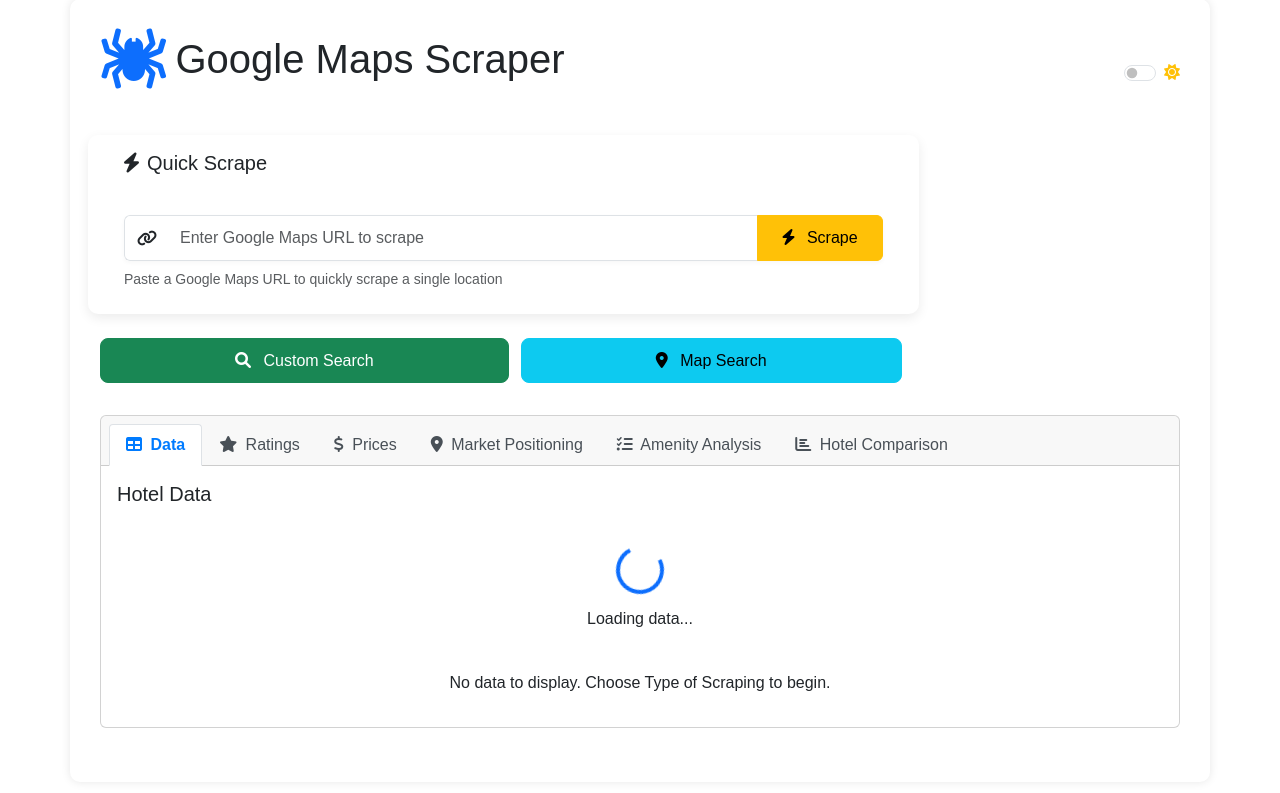
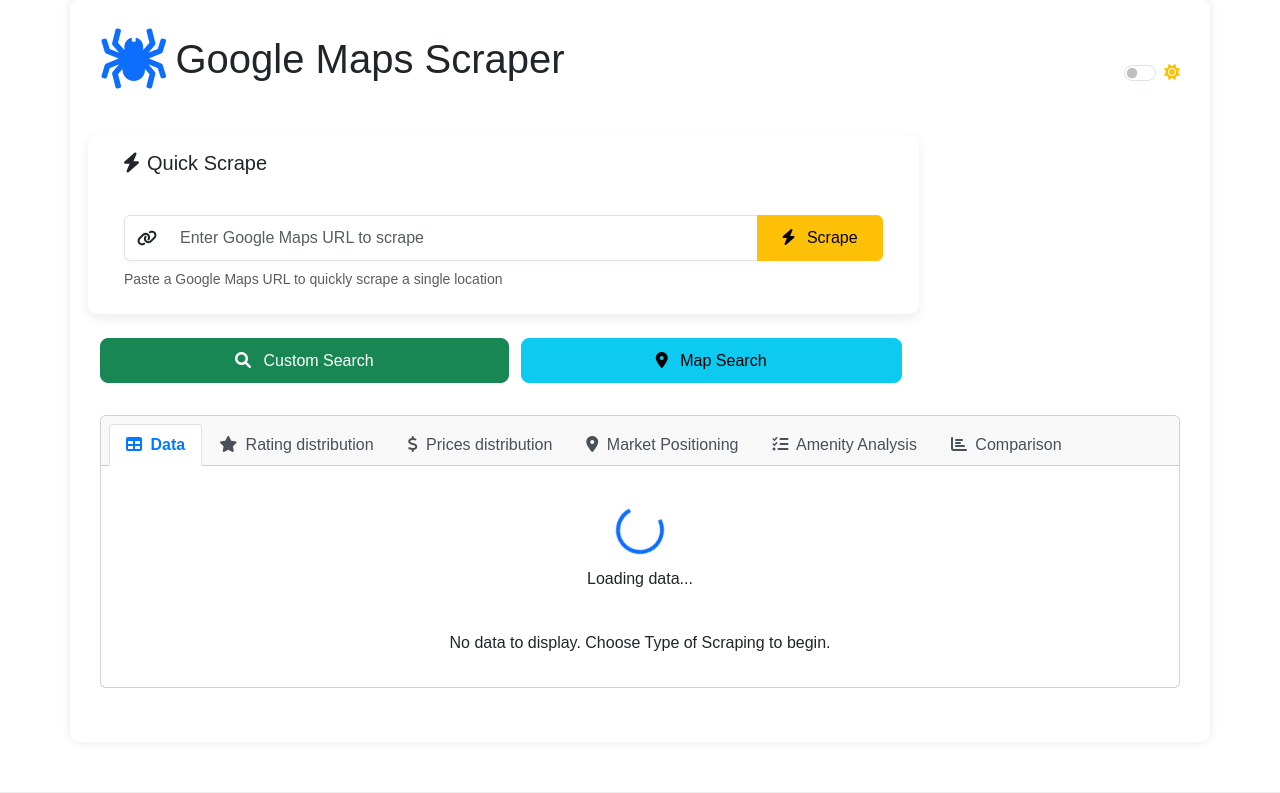
Before and after one commit to kenagt/GoogleMapsScraper, a Flask app: template templates/index.html in a window 1280 px wide. Shown: the part 21-814 px from the top of the page. Run offline with Flask 3, Linux system fonts and the light colour scheme; the template is opened without the code that fills it, so the values that code supplies are empty; some libraries are stand-ins or nearby versions.

Commit message:
- Changing naming

```diff
--- a/scraping/google_maps_scraper.py
+++ b/scraping/google_maps_scraper.py
@@ -128,7 +128,7 @@ def scrape_google_maps_urls(driver):
         logger.info(f"Loaded URL number: {str(len(urls))}")
 
         ###COMMENT
-        #break
+        break
 
         ###UNCOMMENT
         # Scroll down to load more businesses
--- a/templates/index.html
+++ b/templates/index.html
@@ -88,12 +88,12 @@
                     </li>
                     <li class="nav-item" role="presentation">
                         <button class="nav-link" id="ratings-tab" data-bs-toggle="tab" data-bs-target="#ratings-tab-pane" type="button" role="tab" aria-controls="ratings-tab-pane" aria-selected="false">
-                            <i class="fas fa-star me-1"></i> Ratings
+                            <i class="fas fa-star me-1"></i> Rating distribution
                         </button>
                     </li>
                     <li class="nav-item" role="presentation">
                         <button class="nav-link" id="prices-tab" data-bs-toggle="tab" data-bs-target="#prices-tab-pane" type="button" role="tab" aria-controls="prices-tab-pane" aria-selected="false">
-                            <i class="fas fa-dollar-sign me-1"></i> Prices
+                            <i class="fas fa-dollar-sign me-1"></i> Prices distribution
                         </button>
                     </li>
                     <li class="nav-item" role="presentation">
@@ -108,7 +108,7 @@
                     </li>
                     <li class="nav-item" role="presentation">
                         <button class="nav-link" id="comparison-tab" data-bs-toggle="tab" data-bs-target="#comparison-tab-pane" type="button" role="tab" aria-controls="comparison-tab-pane" aria-selected="false">
-                            <i class="fas fa-chart-bar me-1"></i> Hotel Comparison
+                            <i class="fas fa-chart-bar me-1"></i> Comparison
                         </button>
                     </li>
                 </ul>
@@ -117,7 +117,6 @@
                 <div class="tab-content" id="chartTabsContent">
                     <!-- Data Tab -->
                     <div class="tab-pane fade show active" id="data-tab-pane" role="tabpanel" aria-labelledby="data-tab" tabindex="0">
-                        <h5 class="card-title mb-3">Hotel Data</h5>
                         <div id="tableLoadingIndicator" class="text-center p-4" style="display: none;">
                             <div class="spinner-border text-primary" role="status">
                                 <span class="visually-hidden">Loading...</span>
@@ -165,7 +164,6 @@
 
                     <!-- Ratings Tab -->
                     <div class="tab-pane fade" id="ratings-tab-pane" role="tabpanel" aria-labelledby="ratings-tab" tabindex="0">
-                        <h5 class="card-title">Hotel Rating Distribution</h5>
                         <div class="row" >
                             <div class="container d-flex align-items-center justify-content-center" >
                                 <div id="ratingDistributionChart"></div>
@@ -175,7 +173,6 @@
 
                     <!-- Prices Tab -->
                     <div class="tab-pane fade" id="prices-tab-pane" role="tabpanel" aria-labelledby="prices-tab" tabindex="0">
-                        <h5 class="card-title">Hotel Price Distribution</h5>
                         <div class="row" >
                             <div class="container d-flex align-items-center justify-content-center" >
                                 <div id="priceDistributionChart"></div>
@@ -185,7 +182,6 @@
 
                     <!-- Market Positioning Tab -->
                     <div class="tab-pane fade" id="positioning-tab-pane" role="tabpanel" aria-labelledby="positioning-tab" tabindex="0">
-                        <h5 class="card-title">Market Positioning Map: Price vs. Quality</h5>
                         <div class="row" >
                             <div class="container d-flex align-items-center justify-content-center" >
                                 <div id="marketPositioningChart"></div>
@@ -195,11 +191,10 @@
 
                     <!-- Amenity Analysis Tab -->
                     <div class="tab-pane fade" id="amenities-tab-pane" role="tabpanel" aria-labelledby="amenities-tab" tabindex="0">
-                        <h5 class="card-title">Amenity Gap Analysis</h5>
                         <div class="row mb-3">
                             <div class="col-md-6">
                                 <div class="form-group">
-                                    <label for="hotelSelect" class="form-label">Select Hotel:</label>
+                                    <label for="hotelSelect" class="form-label">Select business:</label>
                                     <select class="form-select" id="hotelSelect">
                                         {% for hotel_name in hotels_with_amenities %}
                                         <option value="{{ hotel_name }}">{{ hotel_name }}</option>
@@ -216,12 +211,11 @@
                     </div>
 
                     <div class="tab-pane fade" id="comparison-tab-pane" role="tabpanel" aria-labelledby="comparison-tab" tabindex="0">
-                        <h5 class="card-title">Hotel Comparison Analysis</h5>
 
                         <div class="row mb-4">
                             <div class="col-md-8">
                                 <div class="form-group mb-3">
-                                    <label for="hotelComparisonSelect" class="form-label">Select Hotels to Compare (2-5):</label>
+                                    <label for="hotelComparisonSelect" class="form-label">Select businesses to Compare (2-5):</label>
                                     <select class="form-select" id="hotelComparisonSelect" multiple>
                                         <!-- Options will be populated dynamically -->
                                     </select>
@@ -255,7 +249,7 @@
                                 <div id="hotelComparisonChart">
                                     <div class="text-center text-muted">
                                         <i class="fas fa-chart-bar fa-3x mb-3"></i>
-                                        <p>Select hotels and comparison type above to generate a comparison chart</p>
+                                        <p>Select businesses and comparison type above to generate a comparison chart</p>
                                     </div>
                                 </div>
                             </div>
@@ -620,7 +614,7 @@
 
             // Initialize the multiselect functionality
             $('#hotelComparisonSelect').select2({
-                placeholder: 'Select hotels to compare',
+                placeholder: 'Select businesses to compare',
                 maximumSelectionLength: 5,
                 width: '100%'
             });
```
